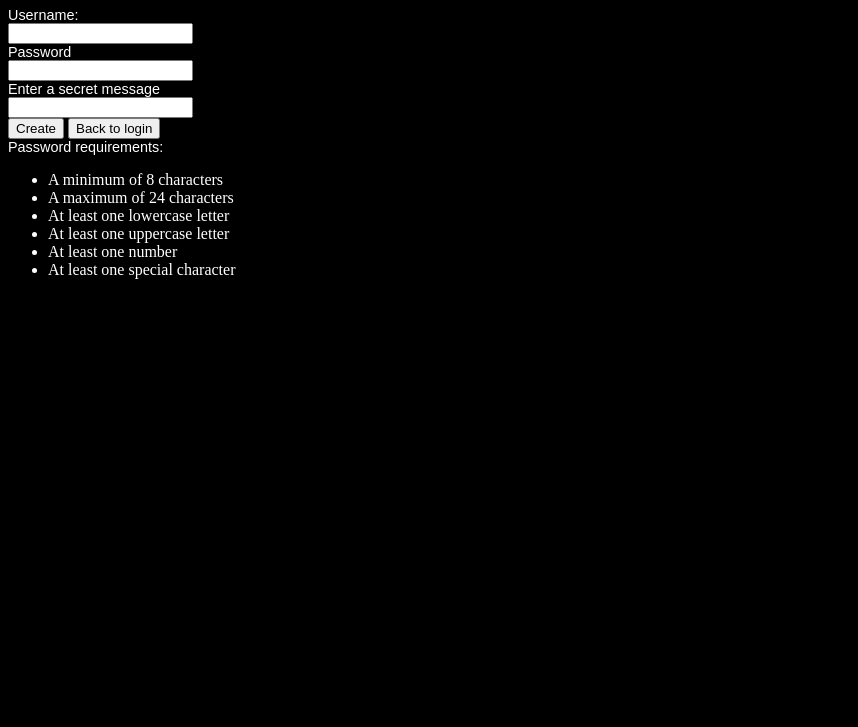
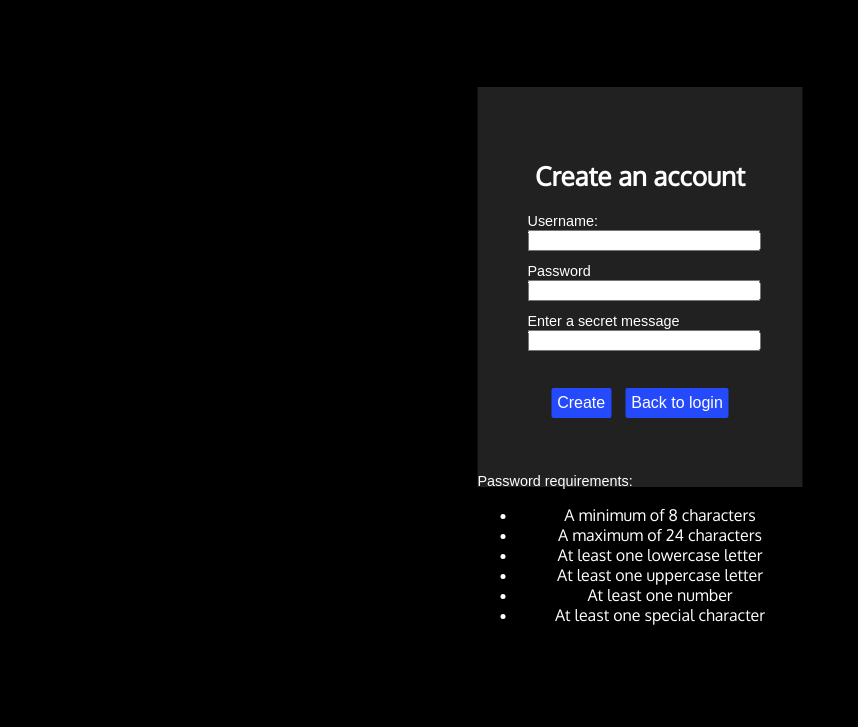
Before and after one commit to noahvolson/WebAuthentication, a website: page views/create.html in a window 1280 px wide. Shown: the part 73-800 px from the top of the page, without its empty margins (0-858 px from the left). Drawn offline with Linux system fonts and the light colour scheme; files that its build step writes are made by us from their sources; files whose address does not match are found by name.

Commit message:
Readded rate limit alert and preliminary styling

```diff
--- a/public/css/style.css
+++ b/public/css/style.css
@@ -1,6 +1,11 @@
 body {
+    font-family: 'Oxygen', serif;
     background-color: #000000;
     color: white;
+}
+
+h2 {
+    font-size: 26px;
 }
 
 label {
@@ -11,3 +16,55 @@ label {
 .error {
     color: red;
 }
+
+main {
+    text-align: center;
+    width: 325px;
+    height: 400px;
+    background-color: #212121;
+    position: absolute;
+    left: 50%;
+    top: 45%;
+    -webkit-transform: translate(-50%, -50%);
+    transform: translate(-50%, -50%);
+}
+label {
+    text-align: left;
+}
+input {
+    width: 100%;
+}
+
+button {
+    background-color: #254AFB; /* Green */
+    border: none;
+    color: white;
+    padding: 6px;
+    text-align: center;
+    text-decoration: none;
+    display: inline-block;
+    font-size: 16px;
+    margin: 5px;
+    border-radius: 2px;
+}
+
+button:hover {
+    background-color: #2041e0;
+}
+
+.downTwelvePx {
+    margin-top: 12px;
+}
+
+#paddedBox {
+    padding: 50px;
+}
+
+#buttonBox {
+    margin-top: 10px;
+}
+
+#loginError, #createError {
+    padding-top: 6px;
+    height: 16px;
+}
--- a/public/js/create.js
+++ b/public/js/create.js
@@ -27,6 +27,7 @@ function addUser(user) {
         headers: { "Content-Type": "application/json"}
     })
         .then(response => response.json())
+        .catch(() => window.alert("You have reached your daily attempt limit!\n\nPlease try again in 24 hours\n "))
         .then(json => {
             return json
         })
--- a/views/create.html
+++ b/views/create.html
@@ -4,32 +4,37 @@
     <meta charset="utf-8"/>
     <title>Login</title>
     <link rel="stylesheet" href="css/style.css">
+    <link rel="stylesheet" href="https://fonts.googleapis.com/css?family=Oxygen">
     <script src="js/create.js"></script>
 </head>
 
 <body onload="main()">
 
-<header>
-    <h1>Create an account</h1>
-</header>
-
 <main>
 
+    <div id="paddedBox">
+        <h2>Create an account</h2>
         <div>
             <label for="usernameInput">Username:</label>
             <input type="text" id="usernameInput">
+        </div>
 
+        <div class="downTwelvePx">
             <label for="passwordInput">Password</label>
             <input type="password" id="passwordInput">
+        </div>
 
+        <div class="downTwelvePx">
             <label for="messageInput">Enter a secret message</label>
             <input id="messageInput">
         </div>
 
-    <div>
+        <label id="createError" class="error"></label>
+
+        <div id="buttonBox">
             <button id="createBtn">Create</button>
             <a href="/"><button>Back to login</button></a>
-        <label id="createError" class="error"></label>
+        </div>
     </div>
 
     <div>
```
Also changed, not shown: server.js (+1 -8 lines), views/index.html (+1 -0 lines), views/login.html (+9 -8 lines). Lines whose indentation alone changed are shown as unchanged.
